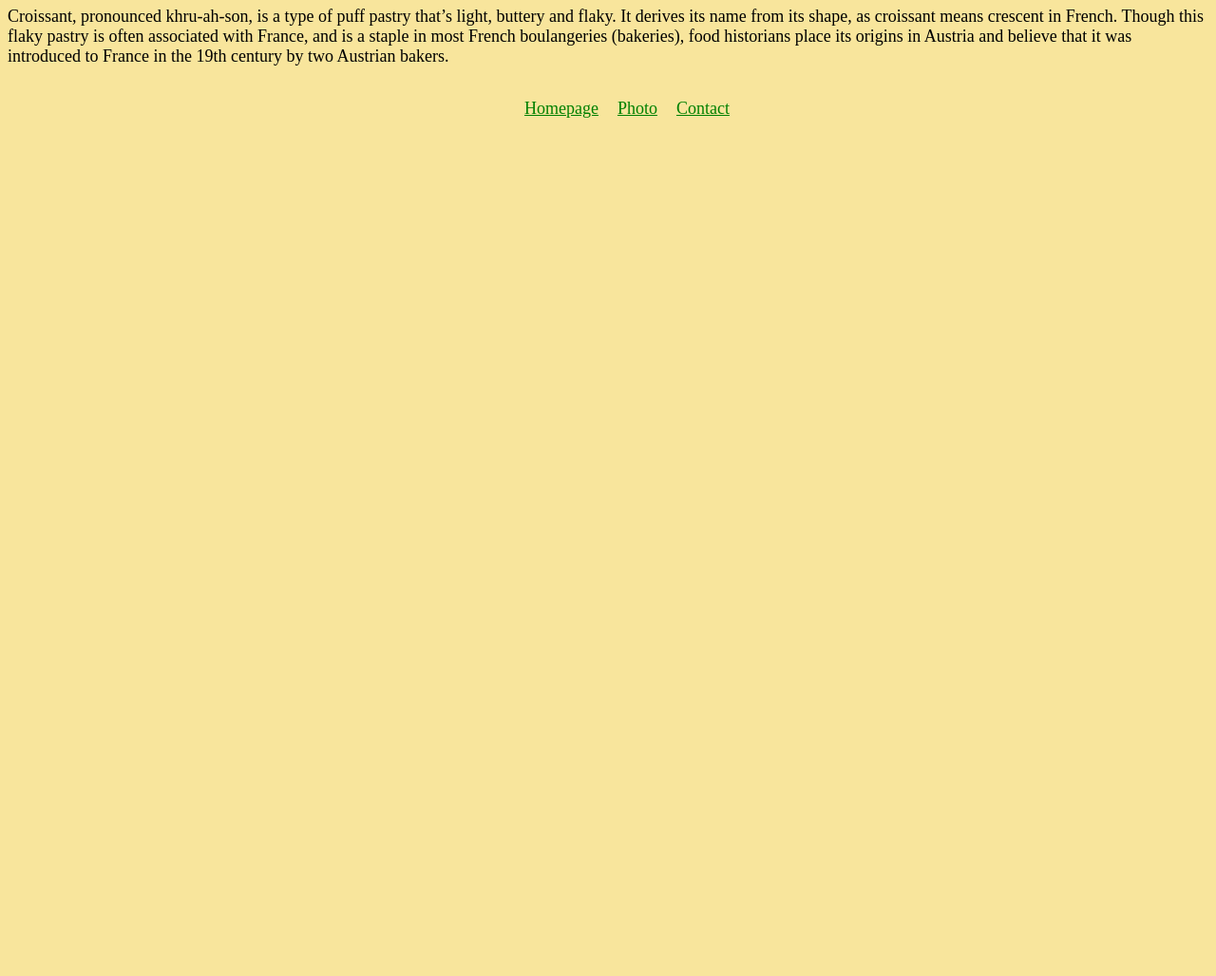
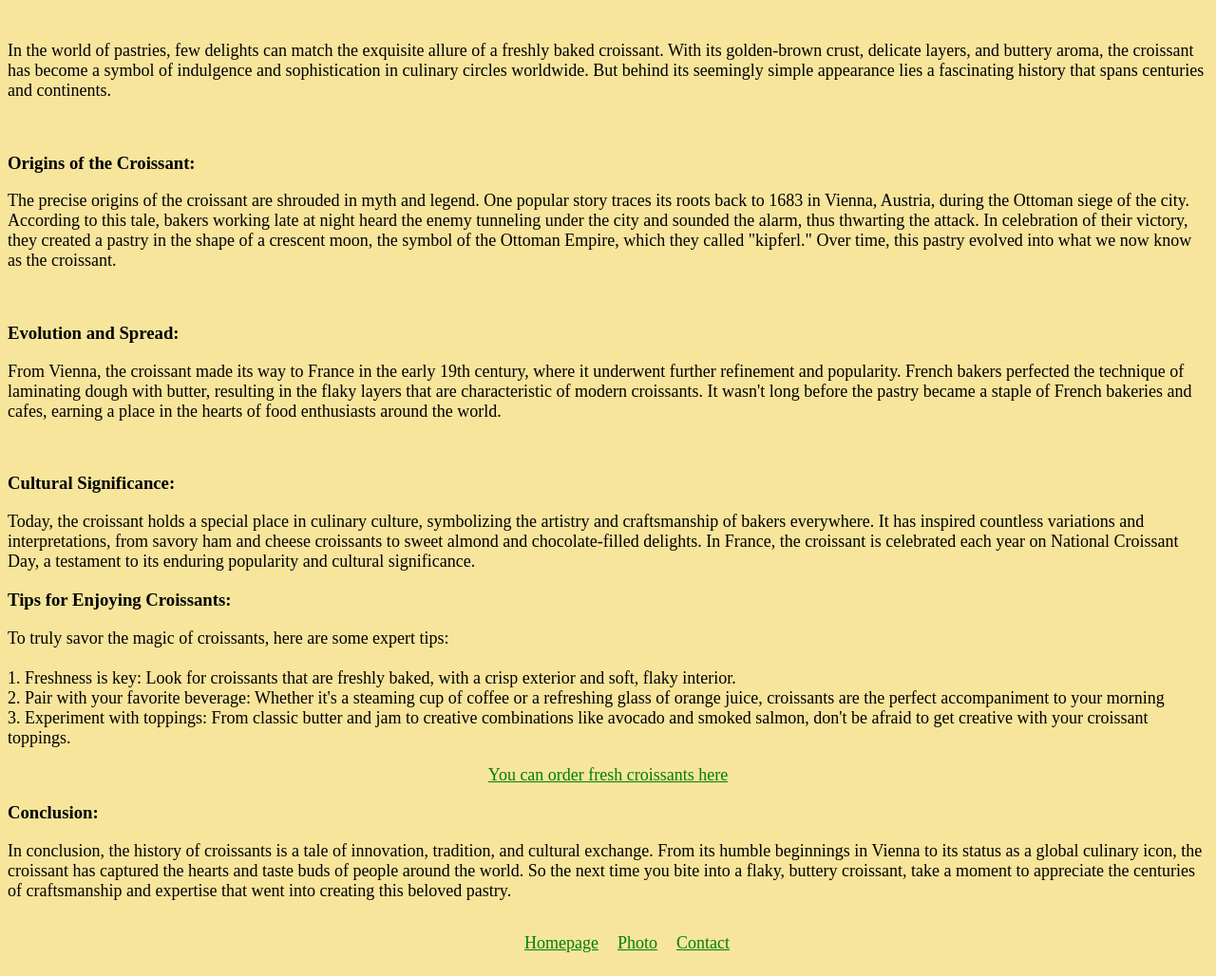
Before and after one commit to sasha-ak/multiple-pages-static-website, a plain HTML site: page index.html in a window 1280 px wide. Shown: the part 74-1102 px from the top of the page at 95% size. Before the commit the page ends 800 px from the top, so only its background shows below. Drawn offline with Linux system fonts and the light colour scheme.

Commit message:
Added description about the croissants

```diff
--- a/index.html
+++ b/index.html
@@ -2,20 +2,99 @@
 <html lang="en">
   <head>
     <meta charset="UTF-8" />
+    <meta
+      name="description"
+      content="Indulge in the flaky perfection of croissants with our comprehensive guide. From origins to recipes, discover everything you need to know about these buttery delights. Start your culinary journey now!"
+    />
     <meta name="viewport" content="width=device-width, initial-scale=1.0" />
     <link rel="stylesheet" href="/css/styles.css" />
-    <title>Home</title>
+    <title>
+      Deliciously Flaky: Exploring the Art of Croissants | Your Ultimate Guide
+    </title>
   </head>
   <body>
-    <h1>🥐 Croissant</h1>
-    <p>
-      Croissant, pronounced khru-ah-son, is a type of puff pastry that’s light,
-      buttery and flaky. It derives its name from its shape, as croissant means
-      crescent in French. Though this flaky pastry is often associated with
-      France, and is a staple in most French boulangeries (bakeries), food
-      historians place its origins in Austria and believe that it was introduced
-      to France in the 19th century by two Austrian bakers.
-    </p>
+    <div class="page-container">
+      <h1>
+        🥐 Unveiling the Rich History of Croissants: A Tale of Culinary Mastery
+      </h1>
+      <br />
+      <p>
+        In the world of pastries, few delights can match the exquisite allure of
+        a freshly baked croissant. With its golden-brown crust, delicate layers,
+        and buttery aroma, the croissant has become a symbol of indulgence and
+        sophistication in culinary circles worldwide. But behind its seemingly
+        simple appearance lies a fascinating history that spans centuries and
+        continents.
+      </p>
+      <br />
+      <h3>Origins of the Croissant:</h3>
+      <p>
+        The precise origins of the croissant are shrouded in myth and legend.
+        One popular story traces its roots back to 1683 in Vienna, Austria,
+        during the Ottoman siege of the city. According to this tale, bakers
+        working late at night heard the enemy tunneling under the city and
+        sounded the alarm, thus thwarting the attack. In celebration of their
+        victory, they created a pastry in the shape of a crescent moon, the
+        symbol of the Ottoman Empire, which they called "kipferl." Over time,
+        this pastry evolved into what we now know as the croissant.
+      </p>
+      <br />
+      <h3>Evolution and Spread:</h3>
+
+      <p>
+        From Vienna, the croissant made its way to France in the early 19th
+        century, where it underwent further refinement and popularity. French
+        bakers perfected the technique of laminating dough with butter,
+        resulting in the flaky layers that are characteristic of modern
+        croissants. It wasn't long before the pastry became a staple of French
+        bakeries and cafes, earning a place in the hearts of food enthusiasts
+        around the world.
+      </p>
+      <br />
+      <h3>Cultural Significance:</h3>
+      <p>
+        Today, the croissant holds a special place in culinary culture,
+        symbolizing the artistry and craftsmanship of bakers everywhere. It has
+        inspired countless variations and interpretations, from savory ham and
+        cheese croissants to sweet almond and chocolate-filled delights. In
+        France, the croissant is celebrated each year on National Croissant Day,
+        a testament to its enduring popularity and cultural significance.
+      </p>
+      <h3>Tips for Enjoying Croissants:</h3>
+
+      <p>
+        To truly savor the magic of croissants, here are some expert tips:
+        <br />
+        <br />
+        1. Freshness is key: Look for croissants that are freshly baked, with a
+        crisp exterior and soft, flaky interior. <br />
+        2. Pair with your favorite beverage: Whether it's a steaming cup of
+        coffee or a refreshing glass of orange juice, croissants are the perfect
+        accompaniment to your morning
+        <br />
+        3. Experiment with toppings: From classic butter and jam to creative
+        combinations like avocado and smoked salmon, don't be afraid to get
+        creative with your croissant toppings.
+      </p>
+      <p>
+        <a
+          href="https://shop.europastry.com/en/catalog/2_1M/Croissants"
+          title="Fresh and Delicious Croissants"
+          target="_blank"
+          >You can order fresh croissants here</a
+        >
+      </p>
+      <h3>Conclusion:</h3>
+      <p>
+        In conclusion, the history of croissants is a tale of innovation,
+        tradition, and cultural exchange. From its humble beginnings in Vienna
+        to its status as a global culinary icon, the croissant has captured the
+        hearts and taste buds of people around the world. So the next time you
+        bite into a flaky, buttery croissant, take a moment to appreciate the
+        centuries of craftsmanship and expertise that went into creating this
+        beloved pastry.
+      </p>
+    </div>
     <div class="container">
       <ul>
         <li>
```
